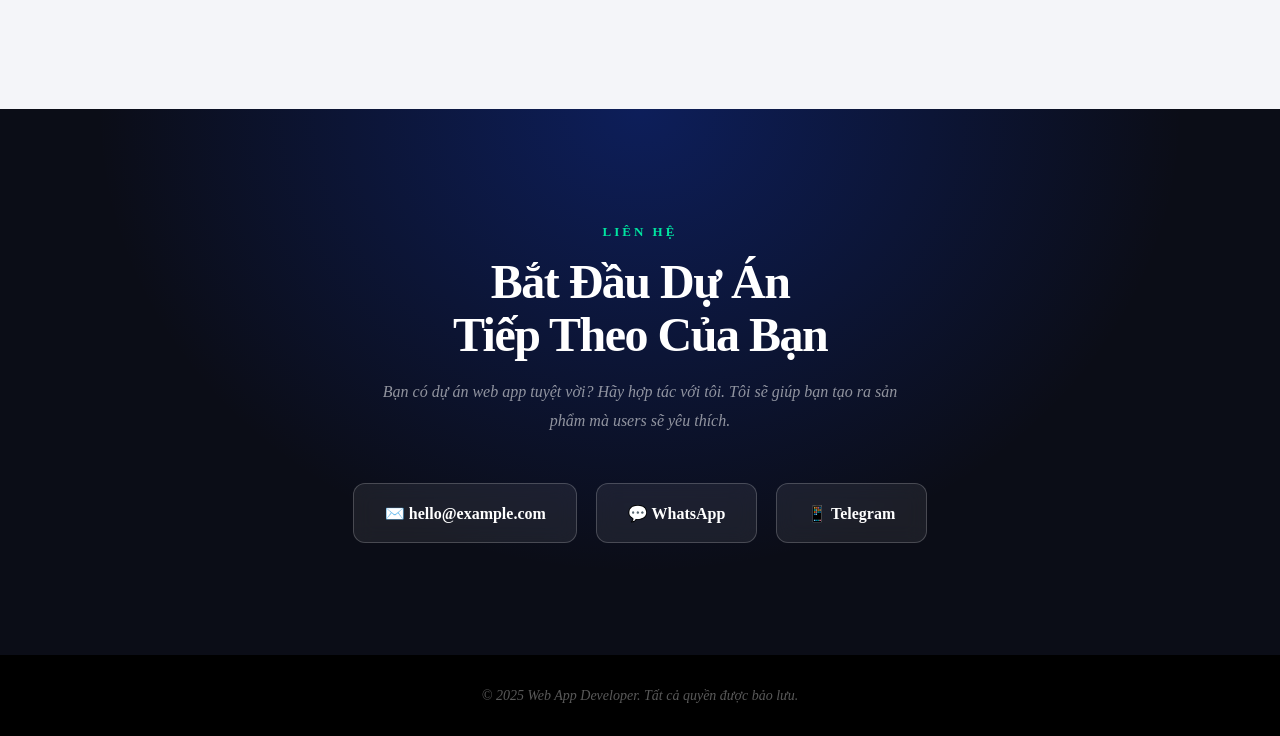
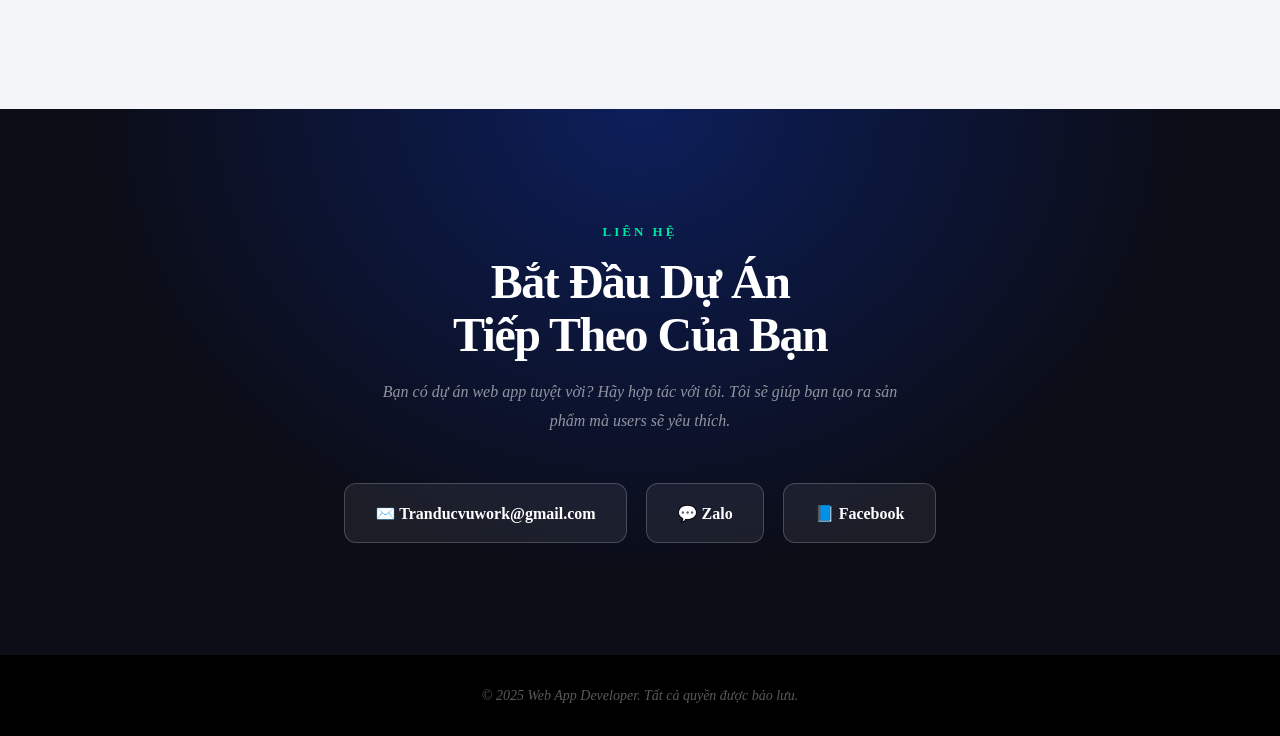
Before and after one commit to Tranducvu1/Portfolio, a plain HTML site: page index.html in a window 1280 px wide. Shown: the part 5682-6418 px from the top of the page. Drawn offline with Linux system fonts and the light colour scheme.

Commit message:
Update index.html

```diff
--- a/index.html
+++ b/index.html
@@ -869,9 +869,9 @@
         <h2 class="section-title fade-in" style="color:white; max-width:700px; margin:0 auto 1rem;">Bắt Đầu Dự Án<br>Tiếp Theo Của Bạn</h2>
         <p class="section-sub fade-in" style="margin:0 auto 3rem; color:rgba(255,255,255,0.55);">Bạn có dự án web app tuyệt vời? Hãy hợp tác với tôi. Tôi sẽ giúp bạn tạo ra sản phẩm mà users sẽ yêu thích.</p>
         <div class="contact-links fade-in">
-            <a href="mailto:hello@example.com" class="clink">✉️ hello@example.com</a>
-            <a href="https://wa.me/84" target="_blank" class="clink">💬 WhatsApp</a>
-            <a href="https://t.me/" target="_blank" class="clink">📱 Telegram</a>
+            <a href="mailto:Tranducvuwork@gmail.com" class="clink">✉️ Tranducvuwork@gmail.com</a>
+           <a href="https://zalo.me/0345934782" target="_blank" class="clink">💬 Zalo</a>
+<a href="https://www.facebook.com/oxitociin/" target="_blank" class="clink">📘 Facebook</a>
         </div>
     </div>
 </section>
```
